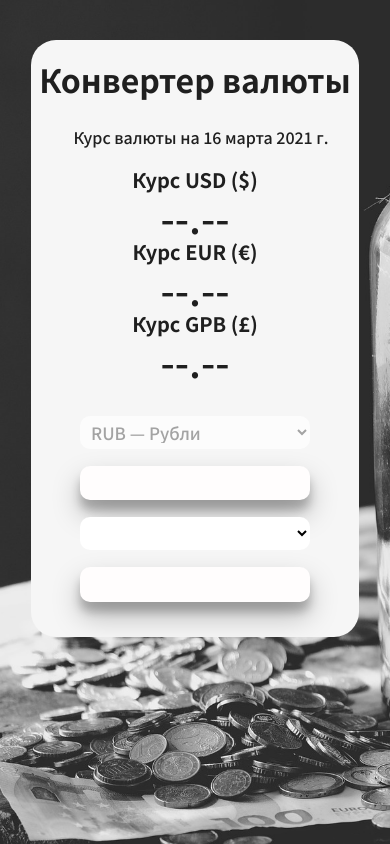
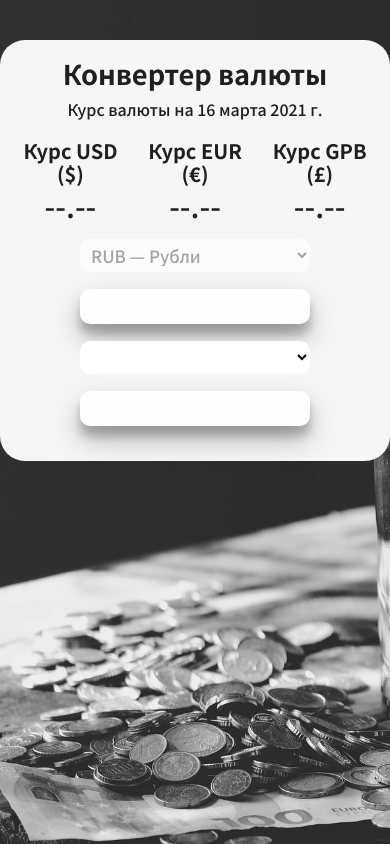
Before and after one commit to Gevorg22/currency-converter, a plain HTML site: page index.html in a window 390 px wide. Drawn offline with Linux system fonts and the light colour scheme; no server answers.

Commit message:
Update style.css

```diff
--- a/css/style.css
+++ b/css/style.css
@@ -164,18 +164,30 @@ input[type=number]{
     form {
         padding: 0 8px 35px;
     }
+    h1 {
+        margin-bottom: 10px;
+        font-size: 1.7em;
+    }
     .container {
         margin-top: 40px;
     }
+    .date {
+        margin-left: 0;
+    }
     .courses {
         display: flex;
-        flex-direction: column;
+        flex-direction: row;
+        margin-bottom: 0;
     }
     .course-item {
         text-align: center;
     }
+    .course-item-hidden {
+        display: none;
+    }
     .course-item-value {
         justify-content: center;
+        font-size: 30px;
     }
     .form {
         flex-direction: column;
```
